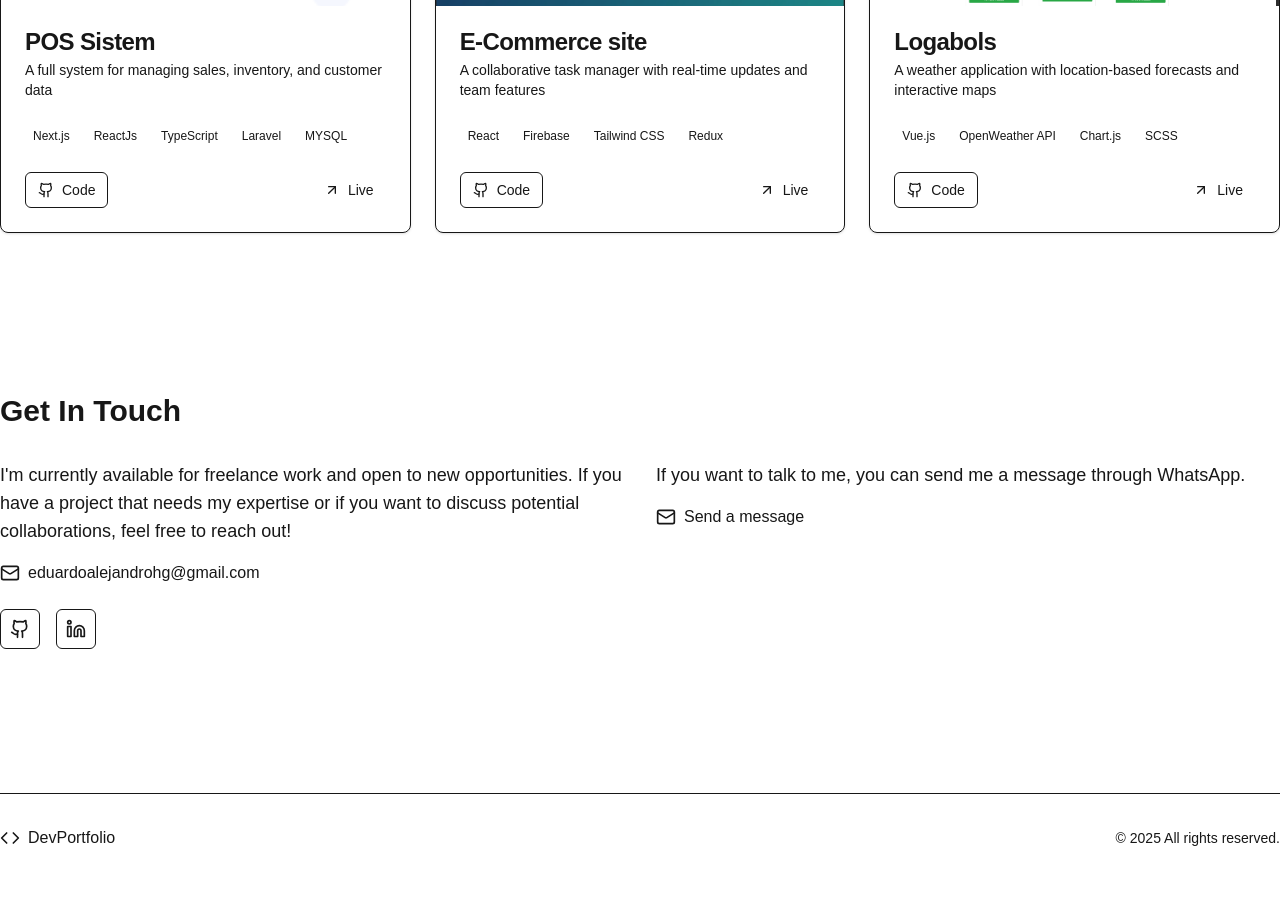
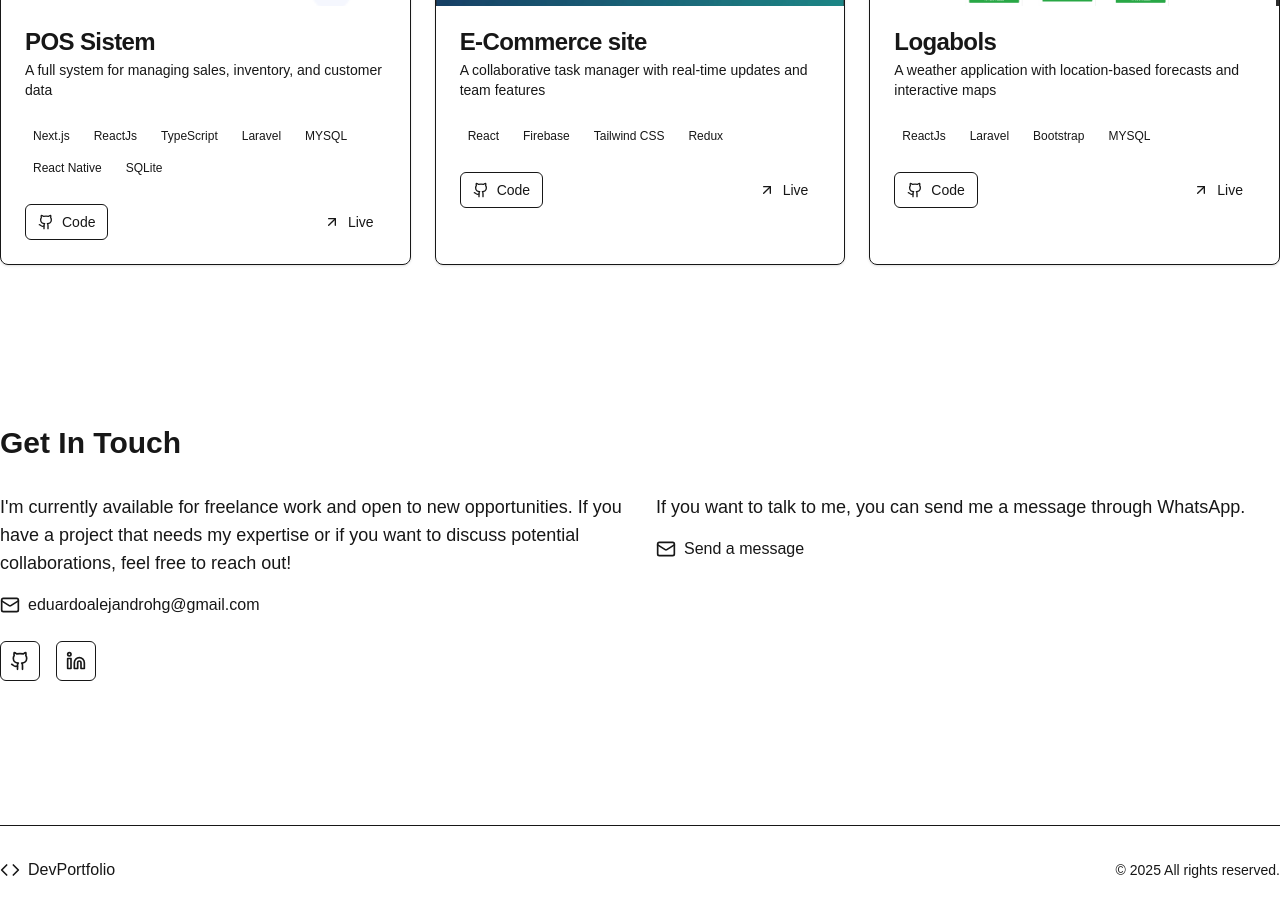
Before and after one commit to eduardo03061/portfolio, a Next.js app: page / in a window 1280 px wide. Shown: the part 1900-2814 px from the top of the page. Before the commit the page ends 2782 px from the top, so only its background shows below. Built offline with nearby package versions, Linux system fonts and the light colour scheme.

Commit message:
Update page.tsx

```diff
--- a/src/app/page.tsx
+++ b/src/app/page.tsx
@@ -406,7 +406,7 @@ const projects = [
     description:
       "A full system for managing sales, inventory, and customer data",
     image: "/vendepunto-logo.png",
-    technologies: ["Next.js", "ReactJs", "TypeScript", "Laravel", "MYSQL"],
+    technologies: ["Next.js", "ReactJs", "TypeScript", "Laravel", "MYSQL", "React Native", "SQLite"],
     github: "https://github.com/eduardo03061",
     demo: "https://vendepunto.com",
   },
@@ -424,7 +424,7 @@ const projects = [
     description:
       "A weather application with location-based forecasts and interactive maps",
     image: "/logabols.png",
-    technologies: ["Vue.js", "OpenWeather API", "Chart.js", "SCSS"],
+    technologies: ["ReactJs", "Laravel", "Bootstrap", "MYSQL"],
     github: "https://github.com/eduardo03061",
     demo: "https://logabols.com.mx",
   },
```
